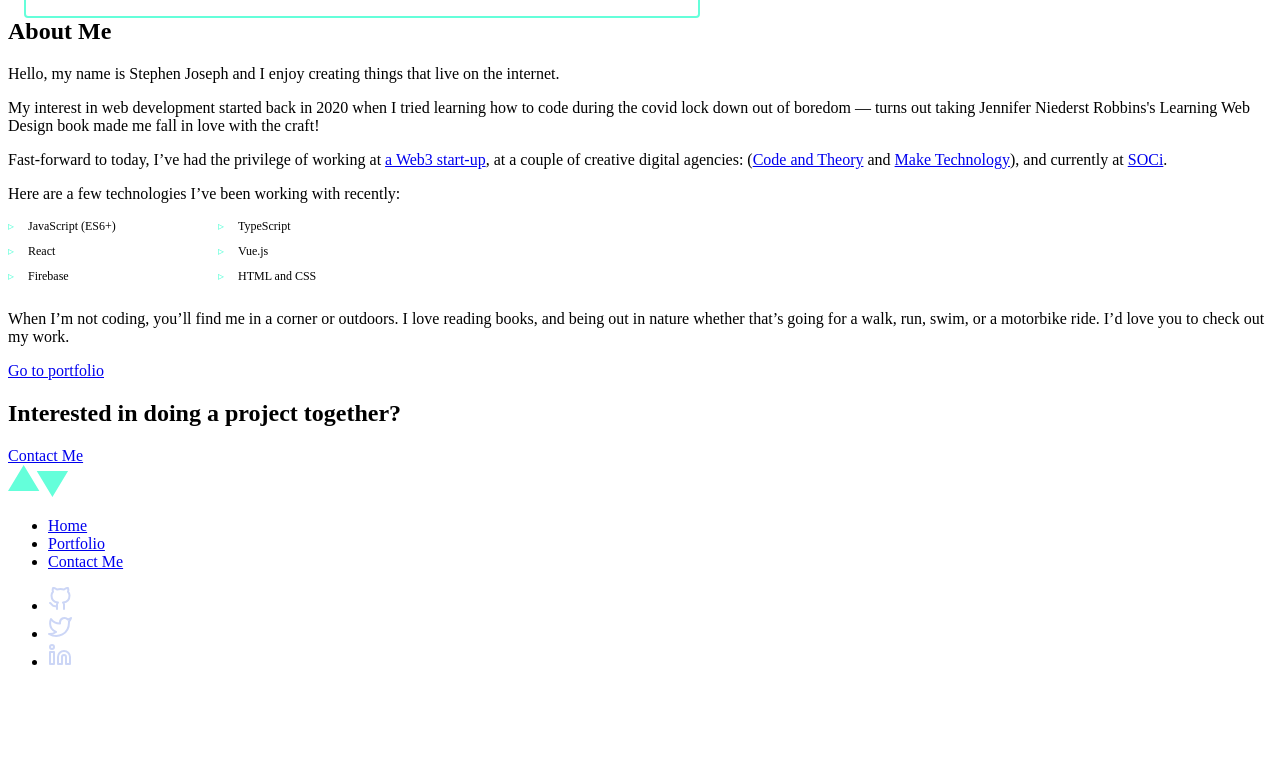
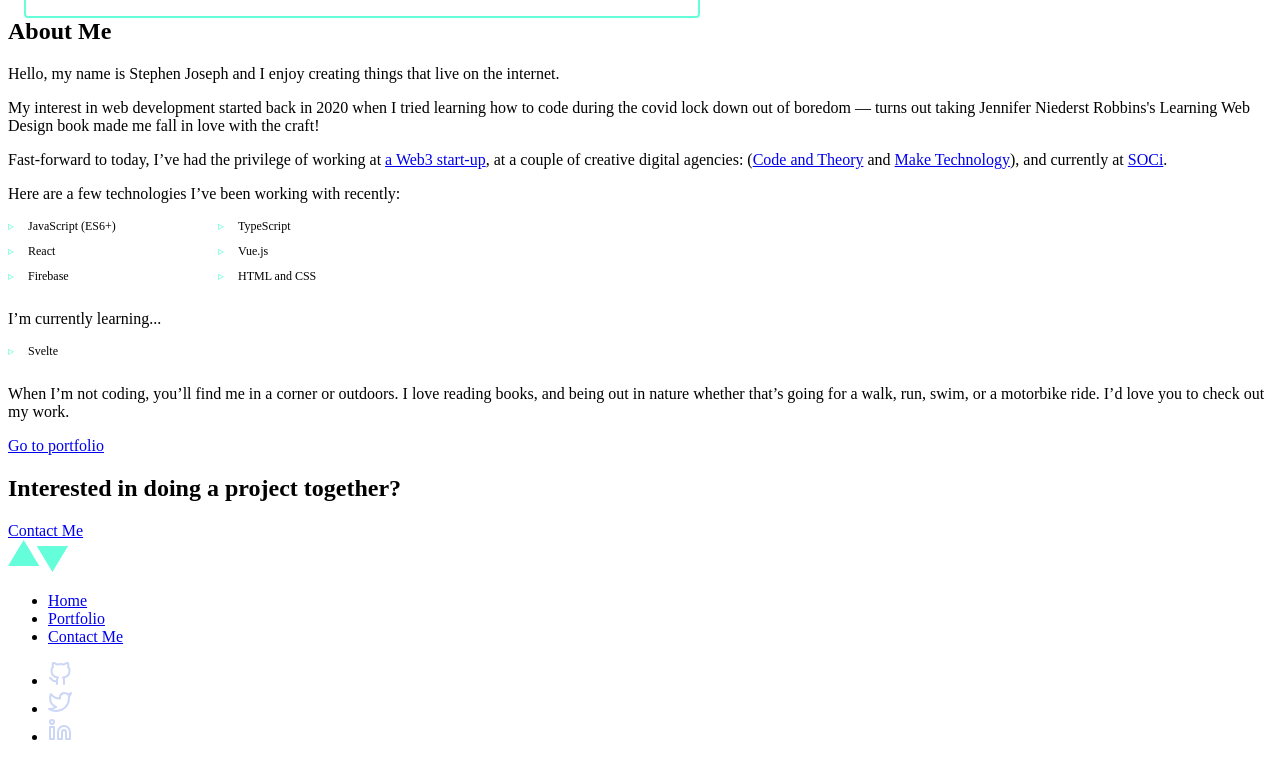
Before and after one commit to stephmunez/portfolio-website-v2, a Next.js app: page / in a window 1280 px wide. Shown: the part 3281-4043 px from the top of the page. Before the commit the page ends 3968 px from the top, so only its background shows below. Built offline with nearby package versions, Linux system fonts and the light colour scheme.

Commit message:
Update About.js

```diff
--- a/components/About/About.js
+++ b/components/About/About.js
@@ -13,6 +13,8 @@ const skills = [
   'Firebase',
   'HTML and CSS',
 ];
+
+const currentlyLearning = ['Svelte'];
 
 const About = () => {
   return (
@@ -123,6 +125,16 @@ const About = () => {
           </ul>
           <div>
             <p className='font-body-1 text-light-slate'>
+              I’m currently learning...
+            </p>
+          </div>
+          <ul className={styles.skillsList}>
+            {currentlyLearning.map((skill) => (
+              <li key={uuidv4()}>{skill}</li>
+            ))}
+          </ul>
+          <div>
+            <p className='font-body-1 text-light-slate'>
               When I’m not coding, you’ll find me in a corner or outdoors. I
               love reading books, and being out in nature whether that’s going
               for a walk, run, swim, or a motorbike ride. I’d love you to check
```
